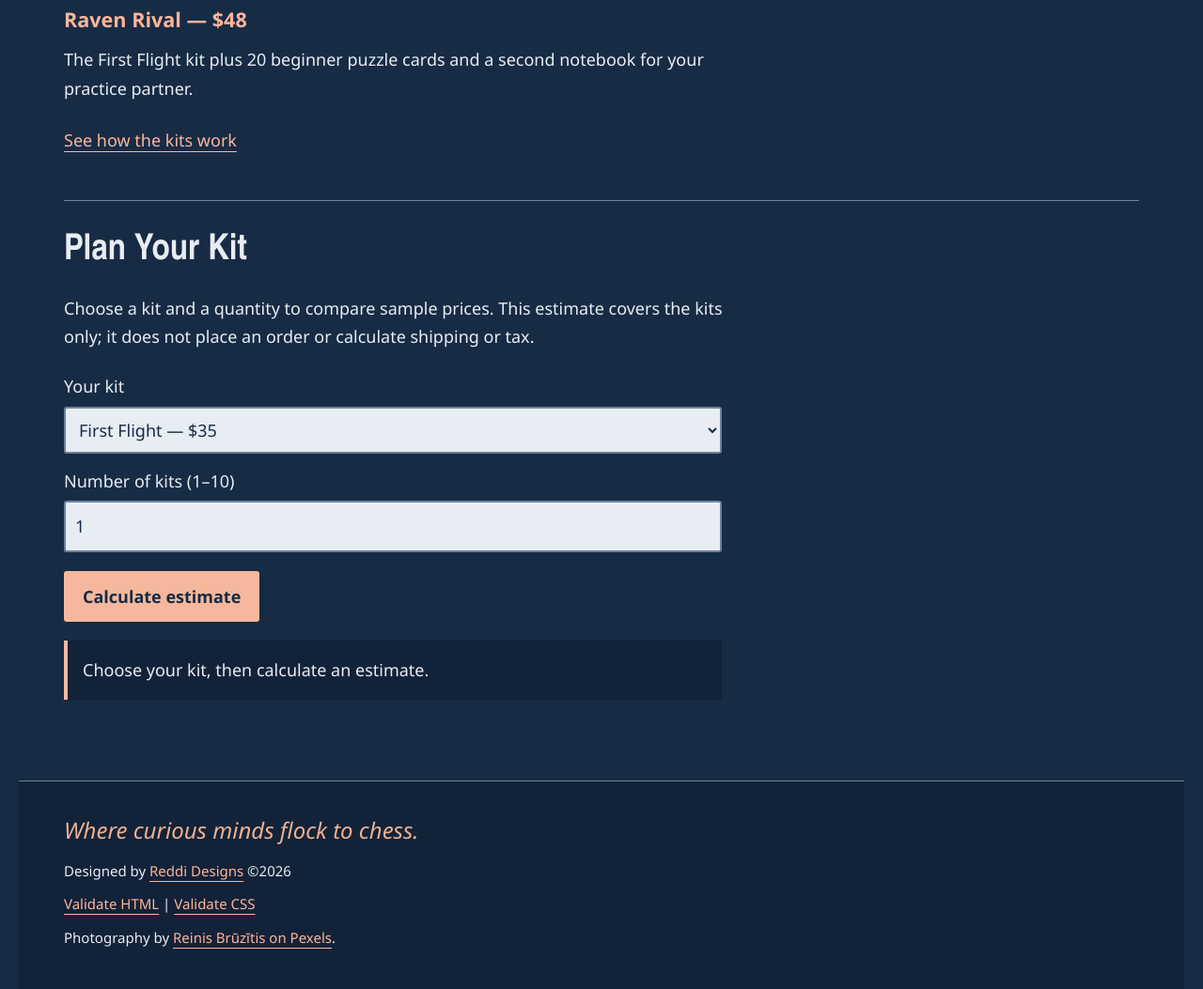
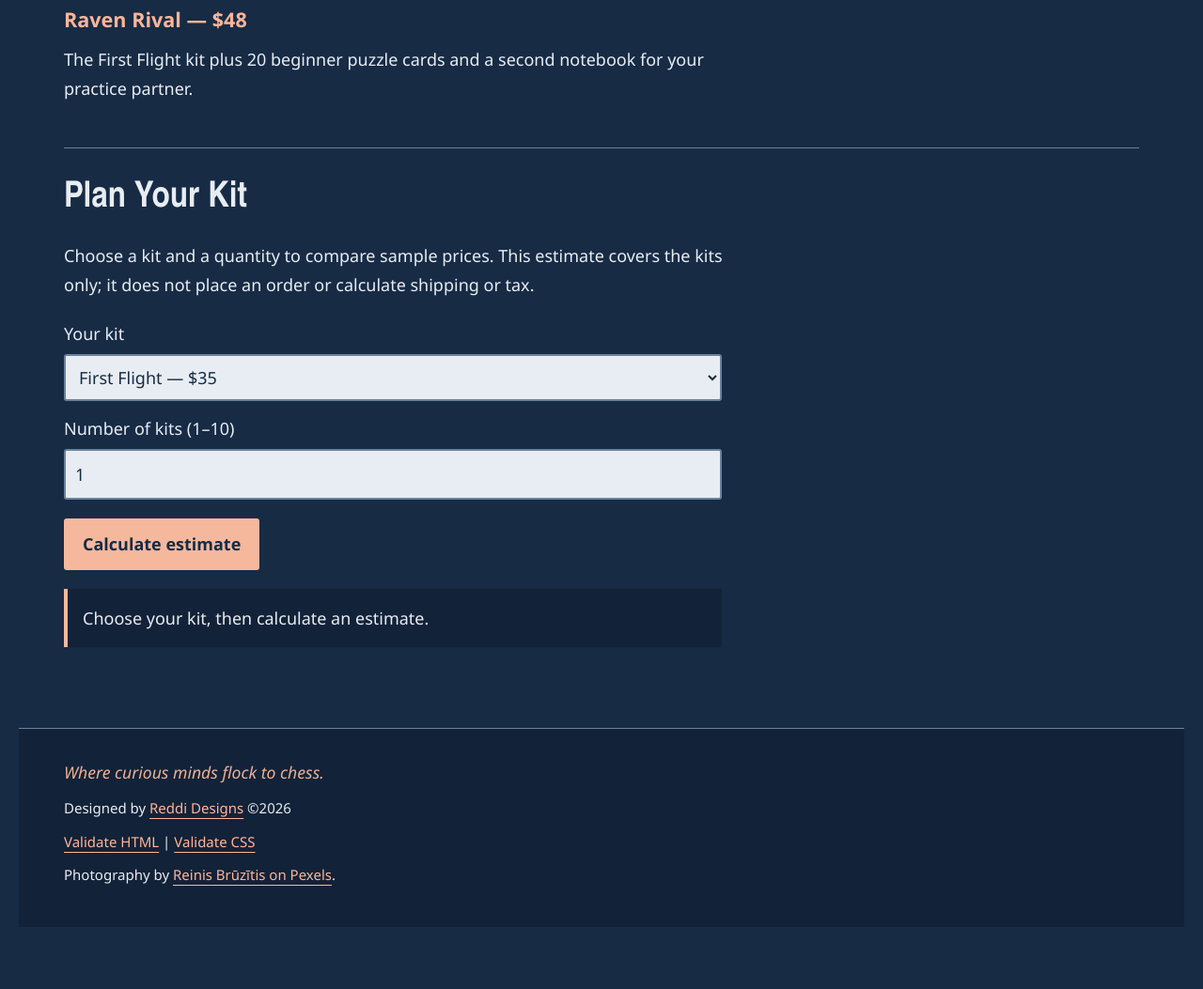
Before and after one commit to nreddi2/nreddi2.github.io, a plain HTML site: page itis3135/nobleraven/kits.html in a window 1280 px wide. Shown: the part 1227-2280 px from the top of the page at 94% size. After the commit the page ends 2214 px from the top, so only its background shows below. Drawn offline with Linux system fonts and the light colour scheme.

Commit message:
Clarify footer tagline and remove redundant kit navigation

```diff
--- a/itis3135/nobleraven/kits.html
+++ b/itis3135/nobleraven/kits.html
@@ -20,7 +20,7 @@
 <p>Every Noble Raven kit starts with the same folding board and complete set of 32 pieces. The differences are in the practice materials: choose a simple introduction, a portable game-night companion, or a set with extra puzzles for a willing rival.</p>
 <p>These are concept products and sample prices for our fictional shop. Explore the collection to see how the guides, notebook, and practice cards fit together. Each kit is designed for two people to unpack and start learning together.</p>
 </section>
-<section><h3>The Small Collection</h3><dl><dt>First Flight — $35</dt><dd>The starter board, 32 pieces, six movement cards, a game notebook, and a setup booklet.</dd><dt>Table for Two — $42</dt><dd>The First Flight kit plus a carrying pouch and a set of friendly game-night prompts.</dd><dt>Raven Rival — $48</dt><dd>The First Flight kit plus 20 beginner puzzle cards and a second notebook for your practice partner.</dd></dl><p><a href="getting-started.html">See how the kits work</a></p></section>
+<section><h3>The Small Collection</h3><dl><dt>First Flight — $35</dt><dd>The starter board, 32 pieces, six movement cards, a game notebook, and a setup booklet.</dd><dt>Table for Two — $42</dt><dd>The First Flight kit plus a carrying pouch and a set of friendly game-night prompts.</dd><dt>Raven Rival — $48</dt><dd>The First Flight kit plus 20 beginner puzzle cards and a second notebook for your practice partner.</dd></dl></section>
 <section>
 <h3>Plan Your Kit</h3>
 <p>Choose a kit and a quantity to compare sample prices. This estimate covers the kits only; it does not place an order or calculate shipping or tax.</p>
--- a/itis3135/nobleraven/styles/default.css
+++ b/itis3135/nobleraven/styles/default.css
@@ -34,7 +34,7 @@ caption { text-align:left; margin-bottom:14px; }
 th, td { border-bottom:1px solid #6b829d; padding:14px 10px; }
 thead { background:#253d59; }
 footer { border-top:1px solid #6b829d; background:#122238; font-size:15px; }
-footer > p:first-child { font-size:1.5rem; color:#edb092; }
+footer > p:first-child { font-size:1.1rem; color:#edb092; }
 footer p { margin:0 0 10px; }
 
 nav a { display:inline-block; }
```
